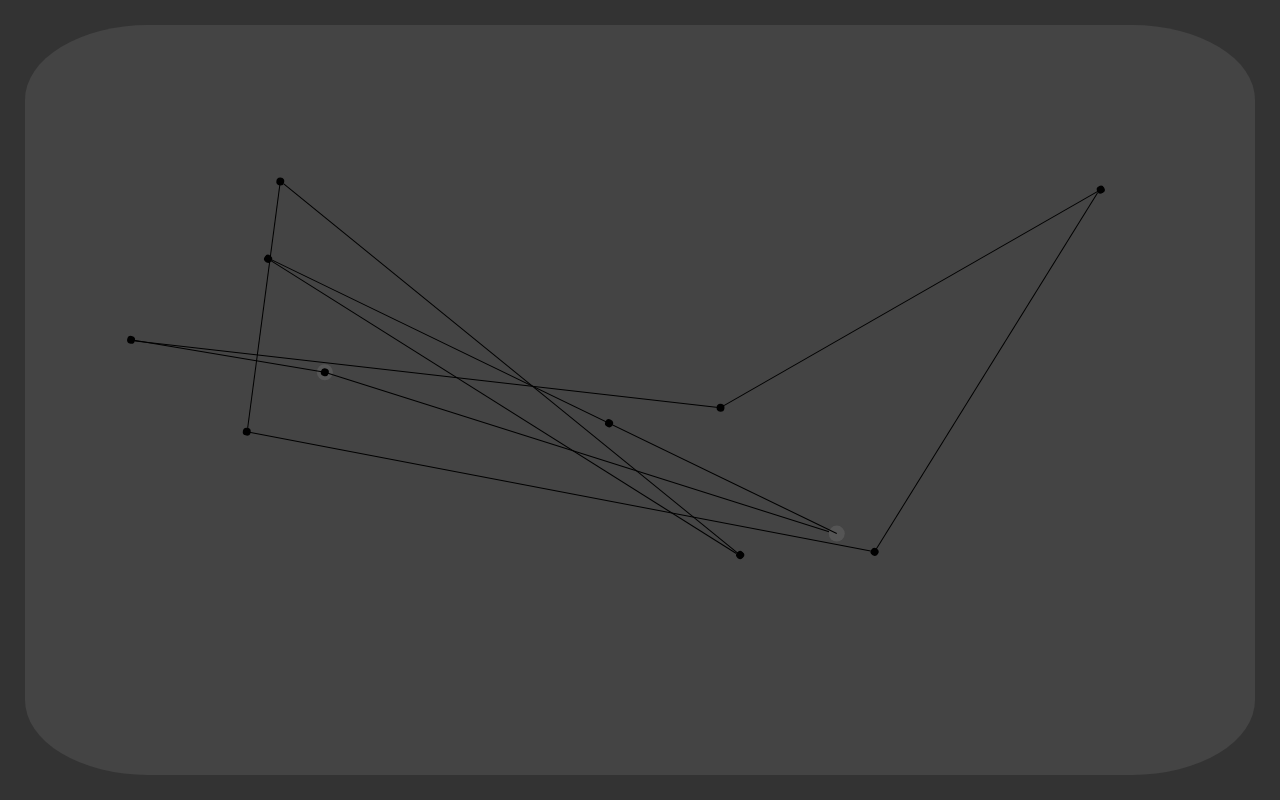
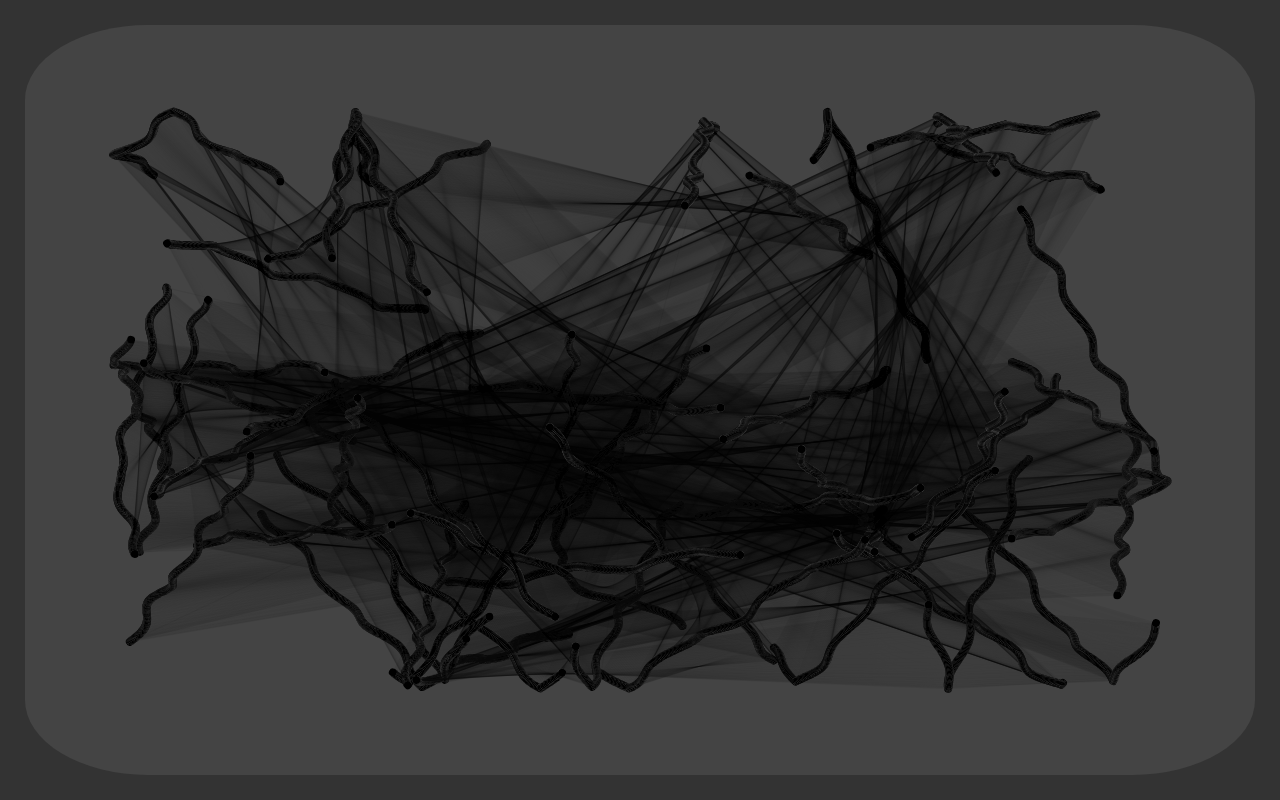
Before and after one commit to daniellukonis/dark-wiggle, a plain HTML site: page index.html in a window 1280 px wide. Drawn offline with Linux system fonts and the light colour scheme.

Commit message:
Edit alpha

```diff
--- a/app.js
+++ b/app.js
@@ -50,7 +50,7 @@ class EndPoint {
     this.nextDistance = 0;
 
     this.endpointRadius = 4;
-    this.endpointGrowth = -4;
+    this.endpointGrowth = 0;
     this.dotRadius = 4;
 
     this.next;
@@ -115,6 +115,7 @@ class EndPoint {
   drawConnection({context} = this) {
 
     context.save();
+    context.strokeStyle = '#00000010'
     context.translate(this.currentX, this.currentY);
     context.rotate(this.nextAngle);
     context.beginPath();
@@ -127,6 +128,7 @@ class EndPoint {
   drawDot({context} = this) {
 
     context.save();
+    context.fillStyle = '#000';
     context.translate(this.currentX, this.currentY);
     context.rotate(this.nextAngle);
     context.beginPath();
@@ -151,13 +153,13 @@ class EndPoint {
     this.angleX += this.angleXSpeed;
     this.angleY += this.angleYSpeed;
 
-    if(this.dotDistance > this.nextDistance) {
-      this.dotDistance = 0;
-      this.next.startDot();
+    // if(this.dotDistance > this.nextDistance) {
+    //   this.dotDistance = 0;
+    //   this.next.startDot();
 
-    } else if(this.dotDistance >= 1){
-      this.dotDistance += this.dotSpeed;
-    }
+    // } else if(this.dotDistance >= 1){
+    //   this.dotDistance += this.dotSpeed;
+    // }
   }
 
   startDot() {
@@ -182,7 +184,7 @@ class EndPoint {
 }
 
 const endPoints = []
-const maxPoints = 10
+const maxPoints = 50;
 for(let i = 0; i < maxPoints; i++) {
   endPoints.push(new EndPoint(canvas, context))
 }
@@ -196,11 +198,11 @@ endPoints.forEach((e, i, a) => {
   e.animate();
 })
 
-endPoints[0].startDot();
+// endPoints[0].startDot();
 
 function loop(multiple = true) {
 
-  clear && clearCanvas(canvas, context);
+  // clear && clearCanvas(canvas, context);
   endPoints.forEach(e => e.animate());
 
   multiple && requestAnimationFrame(loop);
--- a/index.html
+++ b/index.html
@@ -4,7 +4,7 @@
   <meta charset="UTF-8">
   <meta http-equiv="X-UA-Compatible" content="IE=edge">
   <meta name="viewport" content="width=device-width, initial-scale=1.0">
-  <title>Document</title>
+  <title>Dark Wiggle</title>
   <link rel="stylesheet" href="style.css">
   <script src="app.js" defer></script>
 </head>
```
